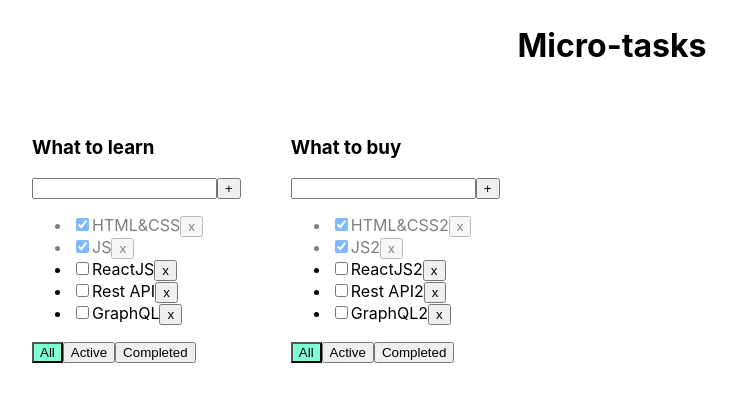
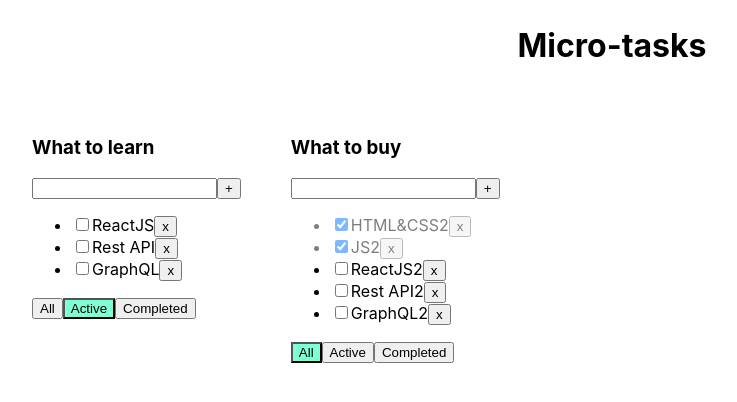
Before and after one commit to AlekseiBestuzhev/micro-tasks, a React (Create React App) app: page / in a window 1280 px wide. Shown: the top 402 px of the page, without its empty margins (28-765 px from the left). Built offline with nearby package versions, Linux system fonts and the light colour scheme.

Commit message:
upd: task_05 display different filter

```diff
--- a/src/tasks/task_5_tdl-app/TDLApp.tsx
+++ b/src/tasks/task_5_tdl-app/TDLApp.tsx
@@ -25,7 +25,7 @@ function TDLApp() {
 	let todolistID2 = v1();
 
 	let [todolists, setTodolists] = useState<Array<TodolistsType>>([
-		{ id: todolistID1, title: 'What to learn', filter: 'all' },
+		{ id: todolistID1, title: 'What to learn', filter: 'active' },
 		{ id: todolistID2, title: 'What to buy', filter: 'all' },
 	])
 
@@ -68,16 +68,6 @@ function TDLApp() {
 		// 	setTasks([...tasks]);
 	}
 
-
-
-
-	// if (filter === "active") {
-	// 	tasksForTodolist = tasks.filter(t => t.isDone === false);
-	// }
-	// if (filter === "completed") {
-	// 	tasksForTodolist = tasks.filter(t => t.isDone === true);
-	// }
-
 	function changeFilter(value: FilterValuesType) {
 		// setFilter(value);
 	}
@@ -87,7 +77,12 @@ function TDLApp() {
 		<div className="TDLApp">
 			{todolists.map(list => {
 				let tasksForTodolist = tasks[list.id];
-
+				if (list.filter === "active") {
+					tasksForTodolist = tasks[list.id].filter(t => t.isDone === false);
+				}
+				if (list.filter === "completed") {
+					tasksForTodolist = tasks[list.id].filter(t => t.isDone === true);
+				}
 				return (
 					<Todolist
 						key={list.id}
```
